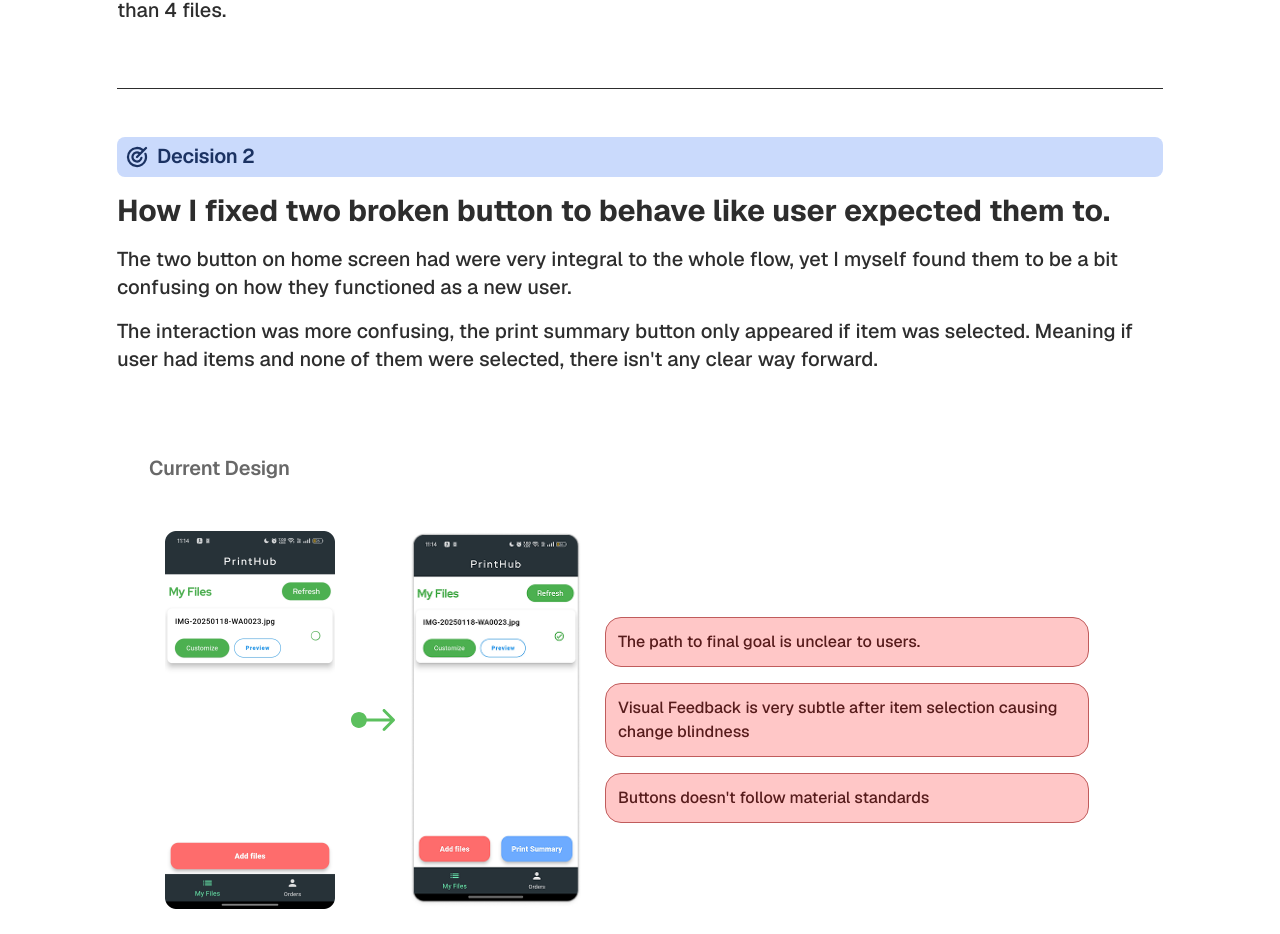
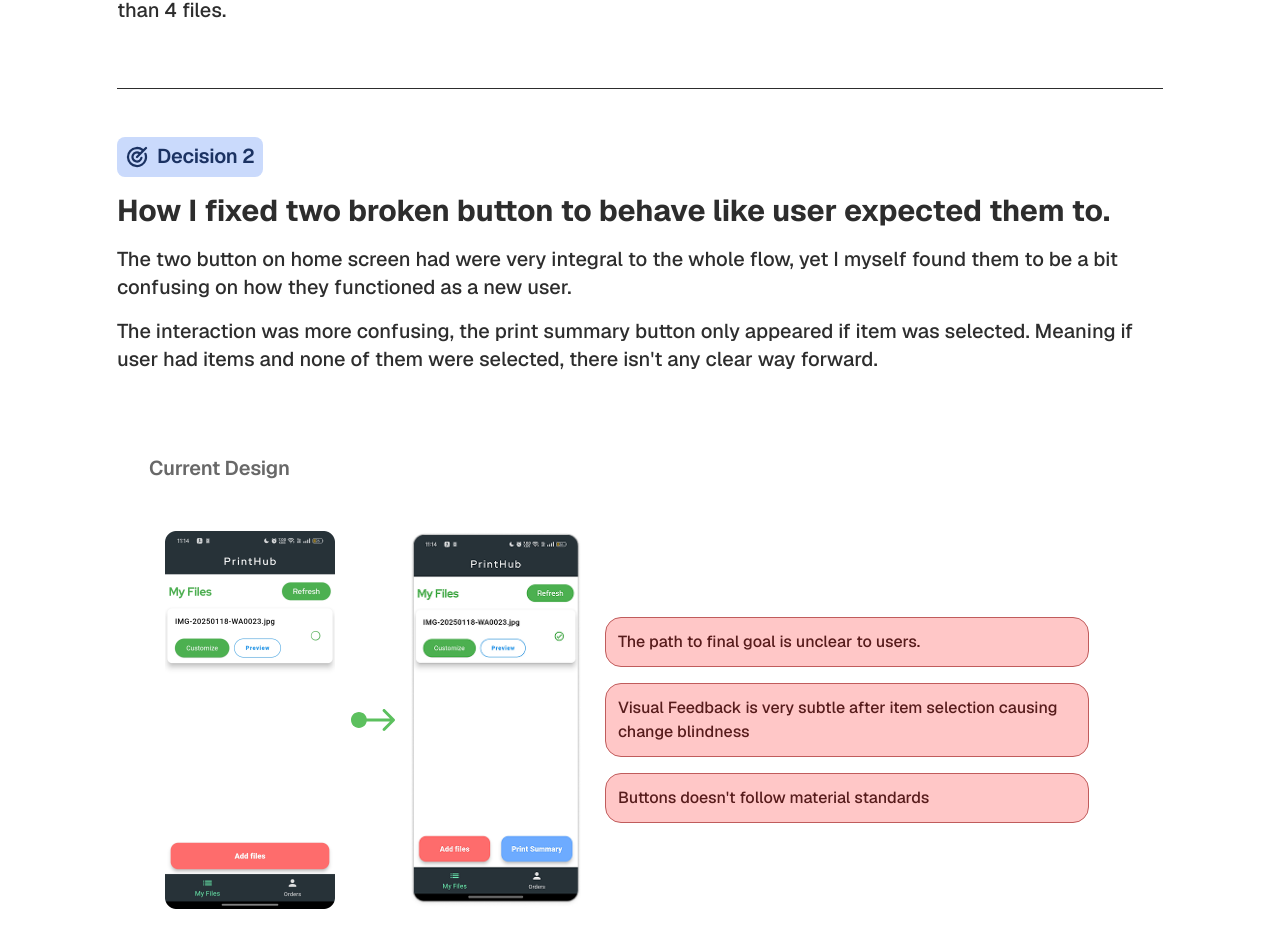
Before and after one commit to IshadP/Portfolio, a Next.js app: page /printhub in a window 1280 px wide. Shown: the part 8590-9524 px from the top of the page. Built offline with nearby package versions, Linux system fonts and the light colour scheme.

Commit message:
fix scase study spacing for printhub #3

```diff
--- a/app/printhub/page.tsx
+++ b/app/printhub/page.tsx
@@ -402,7 +402,7 @@ export default function PrintHubCaseStudy() {
                        ══════════════════════════════════════════════════ */}
                         <section className="flex flex-col gap-6 md:gap-12 items-start pb-8 md:pb-16 border-b border-text-primary w-full">
 
-                            <div className=" item-start flex flex-col gap-4 w-full">
+                            <div className="items-start flex flex-col gap-4 w-full">
                                 <Badge variant="blue" icon="target">Decision 2</Badge>
                                 <Heading>How I fixed two broken button to behave like user expected them to.</Heading>
                                 <BodyText>
```
